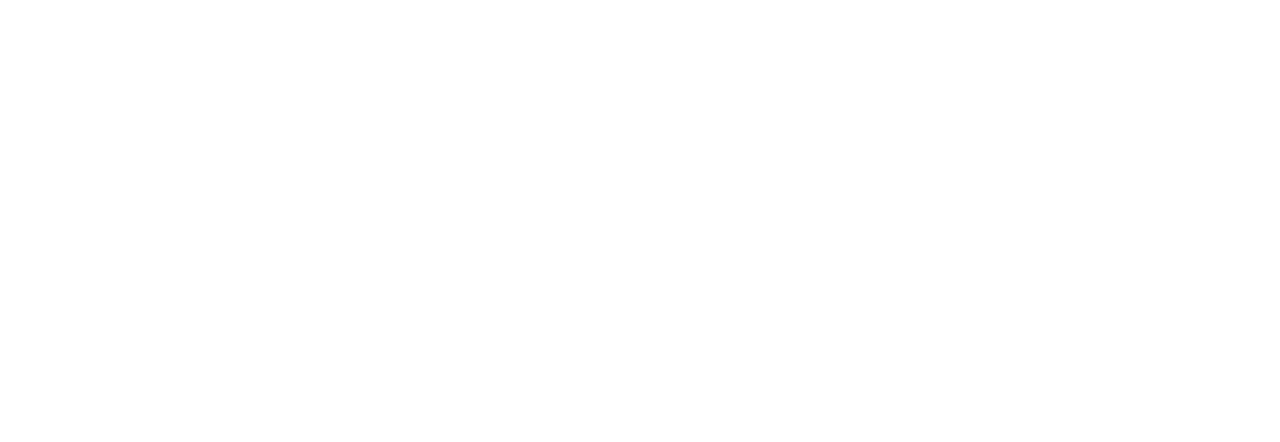
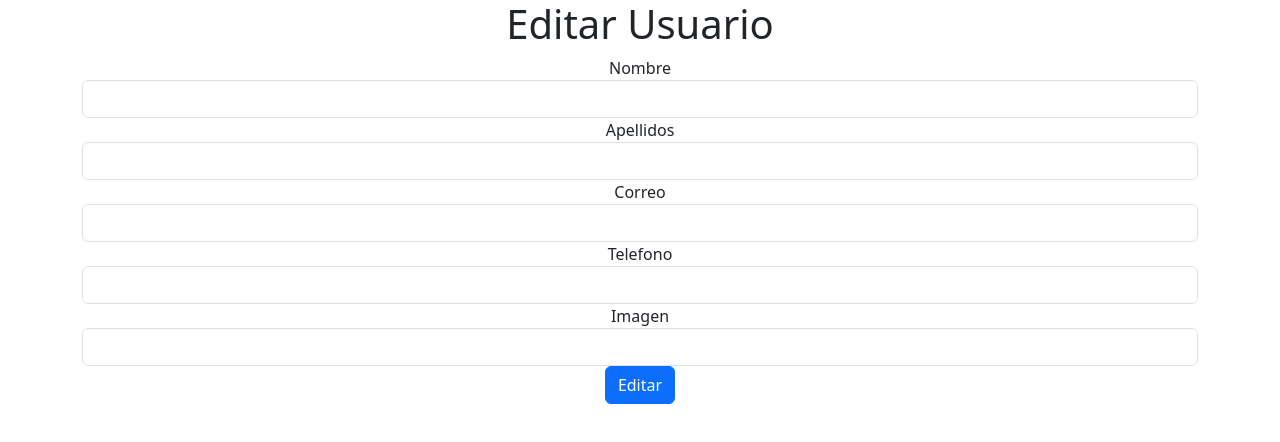
Before and after one commit to CracksAcademy/CracksAcademy-Frontend, a React (Create React App) app: page /usuarios/editar/1 in a window 1280 px wide. Before the commit this address had no page. Shown: the top 442 px of the page. Built offline with nearby package versions, Linux system fonts and the light colour scheme; no server answers.

Commit message:
Preparando frontend

```diff
--- a/src/App.js
+++ b/src/App.js
@@ -1,6 +1,9 @@
 import "./App.css";
 import ListaUsuarios from "./pages/ListaUsuarios";
 import Home from "./pages/Home";
+import Usuario from "./pages/Usuario";
+import UsuarioEditar from "./pages/UsuarioEditar";
+import UsuarioCrear from "./pages/UsuarioCrear";
 import "../node_modules/bootstrap/dist/css/bootstrap.min.css";
 import { BrowserRouter as Router, Routes, Route } from "react-router-dom";
 
@@ -9,8 +12,11 @@
     <div className="App">
     <Router>
       <Routes>
-      <Route exact path="/" element={<Home />} />
+        <Route exact path="/" element={<Home />} />
         <Route exact path="/usuarios" element={<ListaUsuarios />} />
+        <Route exact path="/usuarios/:id" element={<Usuario />} />
+        <Route exact path="/usuarios/editar/:id" element={<UsuarioEditar />} />
+        <Route exact path="/usuarios/crear/:id" element={<UsuarioCrear />} />
       </Routes>
     </Router>
   </div>
--- a/src/pages/ListaUsuarios.jsx
+++ b/src/pages/ListaUsuarios.jsx
@@ -1,23 +1,19 @@
 import React, { useEffect, useState } from "react";
 import axios from "axios";
-import { Typography } from '@mui/material'
-import { Box } from '@mui/system'
+import { Link } from "react-router-dom";
 
 export default function Home() {
-  const [jugador, setJugador] = useState({});
-  const [user, setUser] = useState({});
+  const [user, setUser] = useState([]);
 
   useEffect(() => {
-    loadJugador();
+    loadUser();
   }, []);
 
-  const loadJugador = async () => {
-    const result = await axios.get("http://localhost:8080/jugadores")
-    setJugador(result.data);
-    setUser(result.data.user);
+  const loadUser = async () => {
+    const result = await axios.get("http://localhost:8080/users")
+    setUser(result.data);
   };
 
-  const height = null
 
   return (
 
@@ -33,19 +29,26 @@
               <th scope="col">Usuario</th>
             </tr>
           </thead>
-          <tbody>
-            <tr>
-              <td>{jugador.firstName}</td>
-              <td>{jugador.lastName}</td>
-              <td>
-                <img src={jugador.image} alt="imagen" width="25" height="25" />
-              </td>
-              <td>{user.correo}</td>
-              <td>{user.username}</td>
-            </tr>
+            <tbody>
+            {user.map((usuario, index) =>
+               <tr>
+               <td>{usuario.nombre}</td>
+               <td>{usuario.apellidos}</td>
+               <td>{usuario.correo}</td>
+               <td>{usuario.usuario}</td>
+               <td>
+                 <Link className="btn btn-primary mr-2" to={`/usuarios/${usuario.id}`}>
+                   Ver
+                 </Link>
+                 <Link className="btn btn-outline-primary mr-2" to={`/usuarios/edit/${usuario.id}`}>
+                   Editar
+                 </Link>
+               </td>
+             </tr>
+           )}
+
           </tbody>
         </table>
-        <a href="javascript:history.back()"> Volver Atrás</a>
       </div>
     </div>
 
--- /dev/null
+++ b/src/pages/Usuario.jsx
@@ -0,0 +1,59 @@
+
+
+import React, { useEffect, useState } from "react";
+import axios from "axios";
+import { useParams } from "react-router-dom";
+import { Link } from "react-router-dom";
+
+export default function Usuario() {
+    const [user, setUser] = useState({});
+
+    const { id } = useParams();
+
+    useEffect(() => {
+        loadUser();
+    }, []);
+
+    const loadUser = async () => {
+        const result = await axios.get(`http://localhost:8080/user/${id}`);
+        setUser(result.data);
+    };
+
+    return (
+        <section className="vh-100">
+  <div className="container py-5 h-100">
+    <div className="row d-flex justify-content-center align-items-center h-100">
+      <div className="col-md-12 col-xl-4">
+
+        <div className="card">
+          <div className="card-body text-center">
+            <div className="mt-3 mb-4">
+              <img src={user.imagen} className="rounded-circle img-fluid" />
+            </div>
+            <h4 className="mb-2">{user.usuario}</h4>
+            <div className="mb-4 pb-2">
+            <h4 className="mb-2">{user.nombre}</h4>
+            <h4 className="mb-2">{user.apellidos}</h4>
+            <h4 className="mb-2">{user.correo}</h4>
+            <h4 className="mb-2">{user.telefono}</h4>
+            <h4 className="mb-2">{user.sexo}</h4>
+            <h4 className="mb-2">{user.ciudad}</h4>
+            </div>
+            <Link className="btn btn-primary mr-2" to={`/usuarios/editar/${user.id}`}>
+                   Editar
+                 </Link>
+            <div className="px-5 py-2">
+
+            </div>
+            <button type="button" className="btn btn-primary btn-rounded btn-lg">
+              Eliminar
+            </button>
+          </div>
+        </div>
+
+      </div>
+    </div>
+  </div>
+</section>
+    );
+    }
--- /dev/null
+++ b/src/pages/UsuarioCrear.jsx
@@ -0,0 +1,61 @@
+//Quiero crear una página para crear un usuario
+
+import React, { useState } from "react";
+import axios from "axios";
+
+export default function UsuarioCrear() {
+
+    const [user, setUser] = useState({
+        nombre: "",
+        apellidos: "",
+        correo: "",
+        telefono: "",
+        imagen: ""
+    });
+
+    const handleChange = async (e) => {
+        await setUser({
+            ...user,
+            [e.target.name]: e.target.value
+        })
+    }
+
+    const handleSubmit = async (e) => {
+        e.preventDefault();
+        try {
+            await axios.post("http://localhost:8080/user", user);
+            window.location.href = "/usuarios";
+          } catch (error) {
+            console.error("Error al crear el usuario:", error);
+          }
+    }
+
+    return (
+        <div className="container">
+            <h1>Crear Usuario</h1>
+            <form onSubmit={handleSubmit}>
+                <div className="form-group">
+                    <label>Nombre</label>
+                    <input type="text" name="nombre" className="form-control" value={user.nombre} onChange={handleChange} />
+                </div>
+                <div className="form-group">
+                    <label>Apellidos</label>
+                    <input type="text" name="apellidos" className="form-control" value={user.apellidos} onChange={handleChange} />
+                </div>
+                <div className="form-group">
+                    <label>Correo</label>
+                    <input type="text" name="correo" className="form-control" value={user.correo} onChange={handleChange} />
+                </div>
+                <div className="form-group">
+                    <label>Telefono</label>
+                    <input type="text" name="telefono" className="form-control" value={user.telefono} onChange={handleChange} />
+                </div>
+                <div className="form-group">
+                    <label>Imagen</label>
+                    <input type="text" name="imagen" className="form-control" value={user.imagen} onChange={handleChange} />
+                </div>
+                <button type="submit" className="btn btn-primary">Crear</button>
+            </form>
+        </div>
+    )
+}
--- /dev/null
+++ b/src/pages/UsuarioEditar.jsx
@@ -0,0 +1,68 @@
+//Quiero crear una página para editar un usuario que voy a recibir por una id en la url
+
+import React, { useState, useEffect } from "react";
+import { useParams } from "react-router-dom";
+import axios from "axios";
+
+export default function UsuarioEditar() {
+
+    const [user, setUser] = useState({});
+    const { id } = useParams();
+
+    useEffect(() => {
+        loadUser();
+    }, []);
+
+    const loadUser = async () => {
+        const result = await axios.get(`http://localhost:8080/user/${id}`);
+        setUser(result.data);
+    }
+
+    const handleChange = async (e) => {
+        await setUser({
+            ...user,
+            [e.target.name]: e.target.value
+        })
+    }
+
+    const handleSubmit = async (e) => {
+        e.preventDefault();
+        try {
+            await axios.put(`http://localhost:8080/user/${id}`, user);
+            window.location.href = "/usuarios";
+          } catch (error) {
+            console.error("Error al editar el usuario:", error);
+          }
+    }
+
+    return (
+        <div className="container">
+            <h1>Editar Usuario</h1>
+            <form onSubmit={handleSubmit}>
+                <div className="form-group">
+                    <label>Nombre</label>
+                    <input type="text" name="nombre" className="form-control" value={user.nombre} onChange={handleChange} />
+                </div>
+                <div className="form-group">
+                    <label>Apellidos</label>
+                    <input type="text" name="apellidos" className="form-control" value={user.apellidos} onChange={handleChange} />
+                </div>
+                <div className="form-group">
+                    <label>Correo</label>
+                    <input type="text" name="correo" className="form-control" value={user.correo} onChange={handleChange} />
+                </div>
+                <div className="form-group">
+                    <label>Telefono</label>
+                    <input type="text" name="telefono" className="form-control" value={user.telefono} onChange={handleChange} />
+                </div>
+                <div className="form-group">
+                    <label>Imagen</label>
+                    <input type="text" name="imagen" className="form-control" value={user.imagen} onChange={handleChange} />
+                </div>
+                <button type="submit" className="btn btn-primary">Editar</button>
+            </form>
+        </div>
+    )
+
+
+}
```
